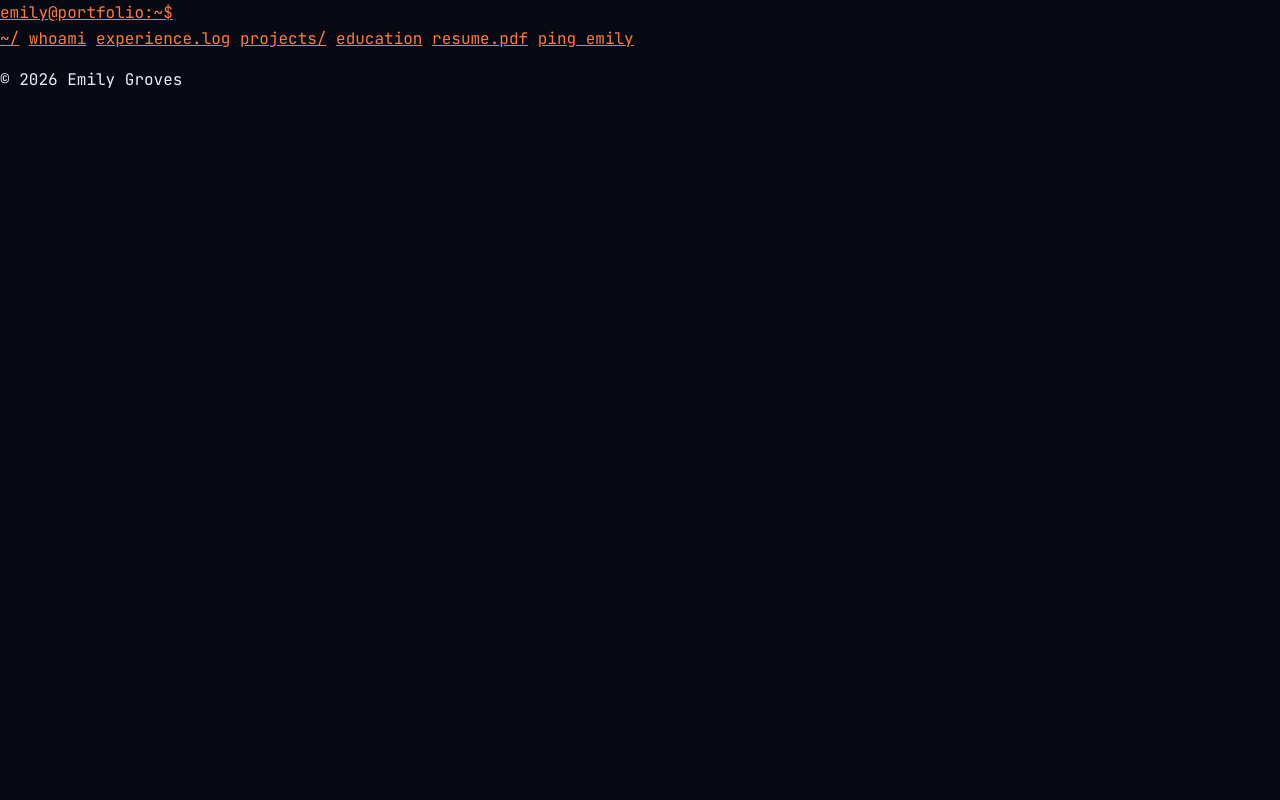
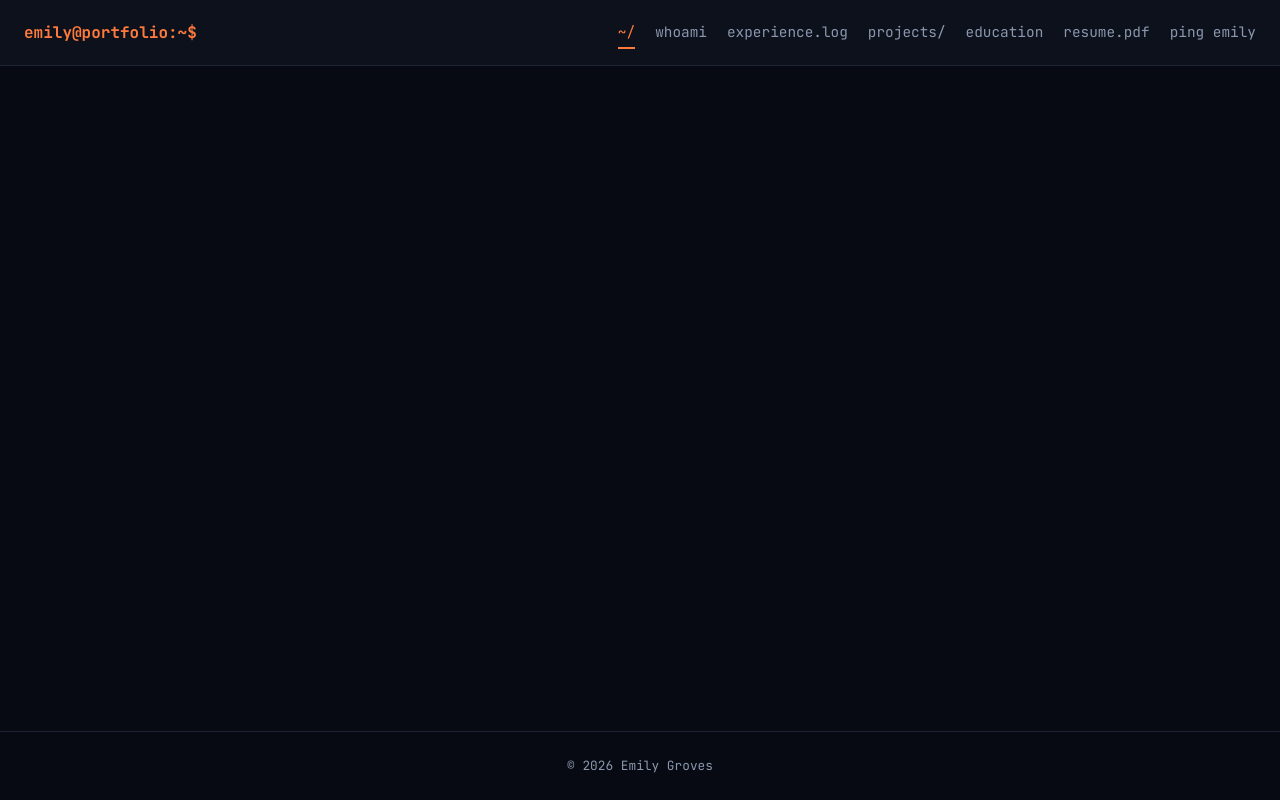
Before and after one commit to egroves-dev/egroves-dev.github.io, a plain HTML site: page index.html in a window 1280 px wide. Drawn offline with Linux system fonts and the light colour scheme.

Commit message:
Updated CSS

```diff
--- a/assets/css/style.css
+++ b/assets/css/style.css
@@ -1,21 +1,160 @@
+
+/* ---------- Theme variables ---------- */
 :root {
-  --bg:     #070A12;
-  --text:   #E6EDF7;
-  --accent: #FF7A3D;
-  --muted:  #8A97AD;
-  --border: #1C2333;
-  --font:   "JetBrains Mono", ui-monospace, monospace;
+  --bg:      #070A12;
+  --surface: #0C111C;
+  --text:    #E6EDF7;
+  --accent:  #FF7A3D;
+  --muted:   #8A97AD;
+  --border:  #1C2333;
+  --font:    "JetBrains Mono", ui-monospace, monospace;
   --max-width: 900px;
+  --space:   1.5rem;
 }
 
+/* ---------- Base ---------- */
 *, *::before, *::after { box-sizing: border-box; }
+
+html { scroll-behavior: smooth; }
 
 body {
   margin: 0;
+  min-height: 100vh;
+  display: flex;
+  flex-direction: column;
   background: var(--bg);
   color: var(--text);
   font-family: var(--font);
+  font-size: 1rem;
   line-height: 1.6;
 }
 
-a { color: var(--accent); }
+a { color: var(--accent); text-decoration: none; }
+a:hover { text-decoration: underline; }
+
+/* Visible keyboard focus everywhere (accessibility) */
+:focus-visible {
+  outline: 2px solid var(--accent);
+  outline-offset: 3px;
+  border-radius: 2px;
+}
+
+/* ---------- Header ---------- */
+.site-header {
+  position: sticky;
+  top: 0;
+  z-index: 10;
+  display: flex;
+  align-items: center;
+  justify-content: space-between;
+  flex-wrap: wrap;
+  gap: 0.75rem var(--space);
+  padding: 1rem var(--space);
+  background: var(--surface);
+  border-bottom: 1px solid var(--border);
+}
+
+.prompt {
+  color: var(--accent);
+  font-weight: 700;
+  white-space: nowrap;
+}
+.prompt:hover { text-decoration: none; }
+
+/* Blinking cursor after the prompt */
+.prompt::after {
+  content: "";
+  display: inline-block;
+  width: 0.55em;
+  height: 1.1em;
+  margin-left: 0.3em;
+  vertical-align: text-bottom;
+  background: var(--accent);
+  animation: blink 1.1s steps(1) infinite;
+}
+
+@keyframes blink {
+  50% { opacity: 0; }
+}
+
+/* ---------- Navigation ---------- */
+nav {
+  display: flex;
+  flex-wrap: wrap;
+  gap: 0.25rem 1.25rem;
+}
+
+nav a {
+  color: var(--muted);
+  font-size: 0.9rem;
+  padding: 0.25rem 0;
+  border-bottom: 2px solid transparent;
+  transition: color 0.15s, border-color 0.15s;
+}
+
+nav a:hover {
+  color: var(--text);
+  text-decoration: none;
+}
+
+/* Current page: set aria-current="page" on that link */
+nav a[aria-current="page"] {
+  color: var(--accent);
+  border-bottom-color: var(--accent);
+}
+
+/* ---------- Main content ---------- */
+main {
+  flex: 1;
+  width: 100%;
+  max-width: var(--max-width);
+  margin: 0 auto;
+  padding: calc(var(--space) * 2) var(--space);
+}
+
+h1, h2, h3 { line-height: 1.25; }
+
+h1 {
+  font-size: 2rem;
+  margin-top: 0;
+}
+
+h2 {
+  font-size: 1.35rem;
+  margin-top: 2.5rem;
+  padding-bottom: 0.4rem;
+  border-bottom: 1px solid var(--border);
+}
+
+/* ---------- Footer ---------- */
+.site-footer {
+  padding: var(--space);
+  border-top: 1px solid var(--border);
+  color: var(--muted);
+  font-size: 0.8rem;
+  text-align: center;
+}
+
+.site-footer p { margin: 0; }
+
+/* ---------- Small screens ---------- */
+@media (max-width: 640px) {
+  .site-header {
+    position: static;
+    flex-direction: column;
+    align-items: flex-start;
+  }
+
+  nav { gap: 0.25rem 1rem; }
+
+  h1 { font-size: 1.6rem; }
+
+  main { padding: var(--space) 1rem; }
+}
+
+/* Respect users who turn off animations */
+@media (prefers-reduced-motion: reduce) {
+  html { scroll-behavior: auto; }
+  .prompt::after { animation: none; }
+  nav a { transition: none; }
+}
```
